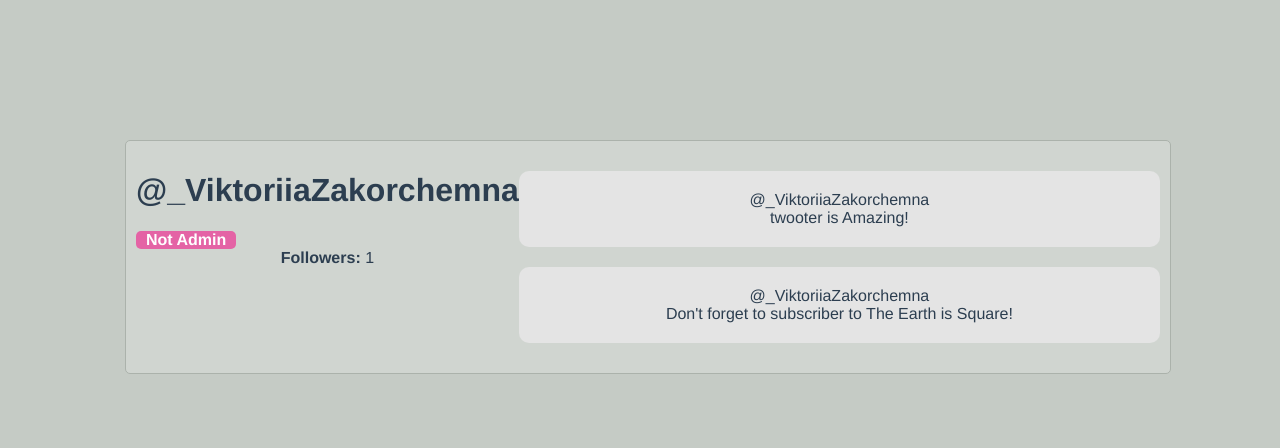
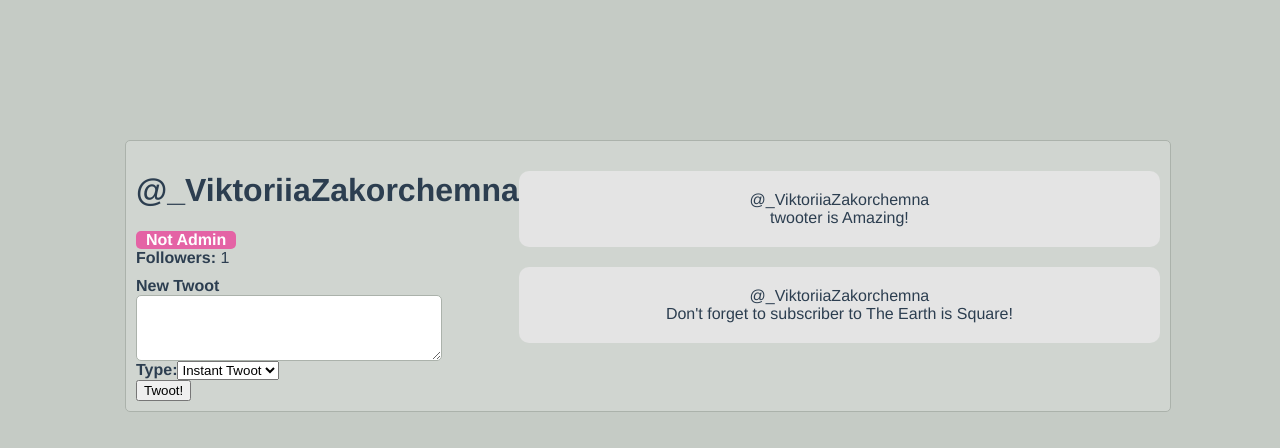
Before and after one commit to viktoriiazk/Twotter, a Vue app: page / in a window 1280 px wide. Shown: the top 448 px of the page. Built offline with nearby package versions, Linux system fonts and the light colour scheme.

Commit message:
implement Publish Twoot

```diff
--- a/src/components/UserProfile.vue
+++ b/src/components/UserProfile.vue
@@ -7,9 +7,35 @@
       <div class="user-profile__follower-count">
         <strong>Followers: </strong> {{ followers }}
       </div>
+<form class="user-profile__create-twoot" @submit.prevent="createNewTwoot">
+  <label for="newTwoot">
+    <strong>New Twoot</strong>
+  </label>
+  <textarea id="newTwoot" rows="4" v-model="newTwootContent"/>
+
+
+  <div class="user-profile_create-twoot-type">
+    <label for="newTwootType"> <strong>Type:</strong></label>
+    <select id="newTwootType" v-model="selectedTwootType" >
+ <option :value="option.value" v-for="(option, index) in twootTypes" :key="index">
+      {{ option.name }}
+    </option>
+    </select>
+  </div>
+
+  <button>
+    Twoot!
+  </button>
+</form>
+
     </div>
     <div class="user-profile__twoots-wrapper">
-        <TwootItem v-for="twoot in user.twoots" :key="twoot.id" :username="user.username" :twoot="twoot" @favourite="toggleFavourite" />
+        <TwootItem
+        v-for="twoot in user.twoots"
+        :key="twoot.id"
+        :username="user.username"
+        :twoot="twoot"
+        @favourite="toggleFavourite" />
     </div>
   </div>
 </template>
@@ -21,6 +47,12 @@ export default {
   components: { TwootItem },
   data() {
     return {
+      newTwootContent: '',
+      selectedTwootType: 'instant',
+      twootTypes: [
+        { value: 'draft', name: 'Draft'},
+        { value: 'instant', name: 'Instant Twoot'}
+      ],
       followers: 0,
       user: {
         id: 1,
@@ -60,6 +92,13 @@ export default {
     },
     toggleFavourite(id) {
       console.log(`Favourited Twoot ${id}`);
+    },
+    createNewTwoot() {
+      if (this.newTwootContent && this.selectedTwootType !== 'draft') {
+        this.user.twoots.unshift (
+           { id: this.user.twoots.length + 1,
+           content: this.newTwootContent})
+      }
     }
   },
   mounted() {
@@ -101,4 +140,19 @@ export default {
   max-width: 700px;
   width: 100%;
 }
+.user-profile__follower-count {
+  text-align-last: start;
+}
+form {
+  display: flex;
+  flex-direction: column;
+  align-items: flex-start;
+  margin-top: 10px;
+}
+textarea {
+  width: 300px;
+  border: 1px solid #abb2ab;
+  border-radius: 5px;
+}
+
 </style>
```
